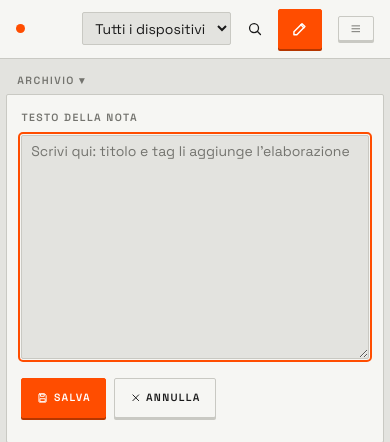
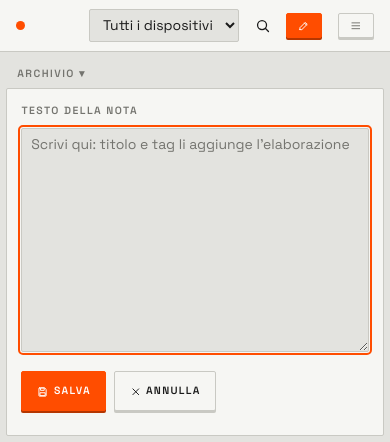
Before and after one commit to francecesco/second_brain, a FastAPI app: template backend/secondbrain/web/templates/new.html in a window 390 px wide. Shown: the top 442 px of the page. Run offline with FastAPI, Linux system fonts and the light colour scheme; the template is opened without the code that fills it, so the values that code supplies are empty; parts of the project's set-up code (start-up, migrations or seed data) failed here and were passed over; some web fonts are replaced.

Commit message:
backend: Nuova nota con le misure degli altri tasti
Alto 40 px e con l'icona ingrandita al telefono, il pulsante stonava
accanto a Menu e alla ricerca. Ora ha padding, altezza e icona di Menu e
si distingue solo per il colore pieno. Verificato con screenshot a 1280 e
390 px.

```diff
--- a/backend/secondbrain/web/static/style.css
+++ b/backend/secondbrain/web/static/style.css
@@ -131,7 +131,8 @@ mark { background: var(--mark-bg); color: inherit; border-radius: 2px; padding:
 .top nav form { border-top: 1px solid var(--line); margin-top: .3rem; padding-top: .3rem; }
 .search-open { display: none; cursor: pointer; }
 /* "Nuova nota": l'azione principale dell'intestazione, l'unico tasto pieno della barra. */
-.top .new-note { display: inline-flex; align-items: center; gap: .4rem; min-height: 2.5rem; padding: 0 .8rem;
+/* Stesse misure del pulsante "Menu" (padding .35rem .7rem, testo 10,5 px, line-height 1,4): cambia solo il colore. */
+.top .new-note { display: inline-flex; align-items: center; gap: .35rem; padding: .35rem .7rem; line-height: 1.4;
   background: var(--acc); color: var(--acc-fg); border: 1px solid var(--acc); border-radius: 2px; box-shadow: 0 2px 0 var(--acc-edge);
   font-size: 10.5px; letter-spacing: .12em; text-transform: uppercase; font-weight: 600; }
 .top .new-note:hover { color: var(--acc-fg); filter: brightness(1.08); }
@@ -274,8 +275,6 @@ td .actions { margin: 0; }
   main { padding: .9rem; }
   .row .meta { margin-left: 0; width: 100%; }
   .top .brand .label, .actions .label, .top .new-note .label, .top .dots { display: none; }
-  .top .new-note { padding: 0 .75rem; }
-  .top .new-note .icon { width: 1.1rem; height: 1.1rem; }
   .compose .actions .label { display: inline; }
   .menu .current { display: none; }
   .top nav { min-width: 14rem; }
```
